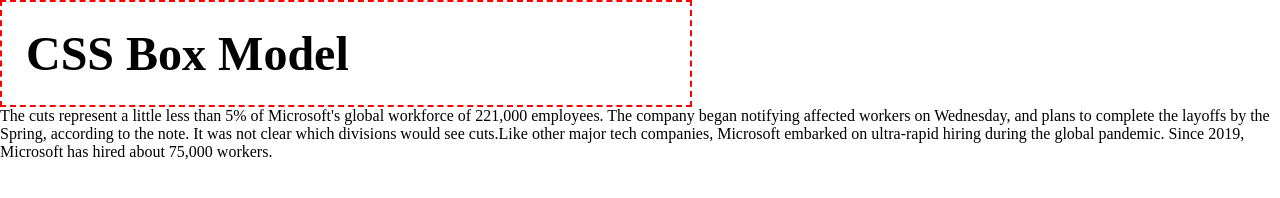
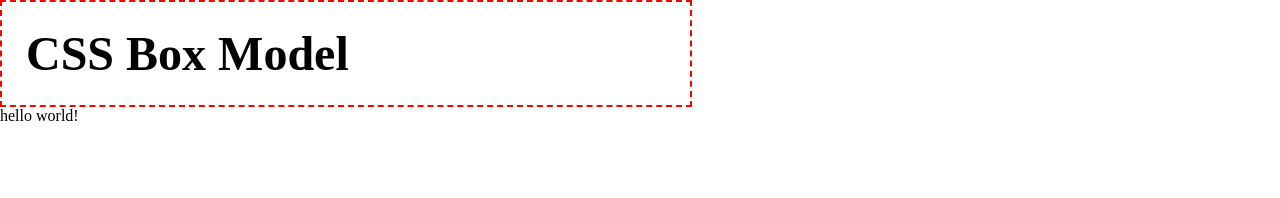
Before and after one commit to irakozejules/demo-test, a plain HTML site: page index.html in a window 1280 px wide. Drawn offline with Linux system fonts and the light colour scheme.

```diff
--- a/index.html
+++ b/index.html
@@ -20,16 +20,13 @@
         <article>
 
 
-            <p>
-                The cuts represent a little less than 5% of Microsoft's global workforce of 221,000 employees. The company began notifying affected workers on Wednesday, and plans to complete the layoffs by the Spring, according to the note. It was not clear which divisions would see cuts.Like other major tech companies, Microsoft embarked on ultra-rapid hiring during the global pandemic. Since 2019, Microsoft has hired about 75,000 workers.
 
-            </p>
 
         </article>
 
         <article>
 
-
+<p> hello world!</p>
 
 
 
```
Also changed, not shown: 1 other file.
